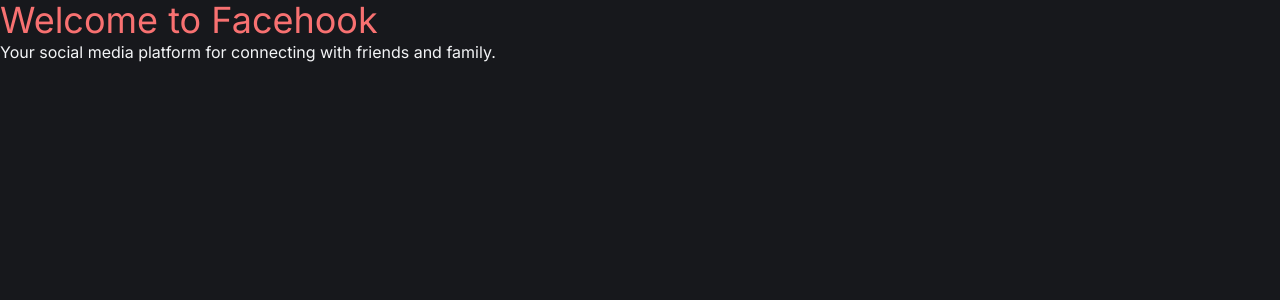
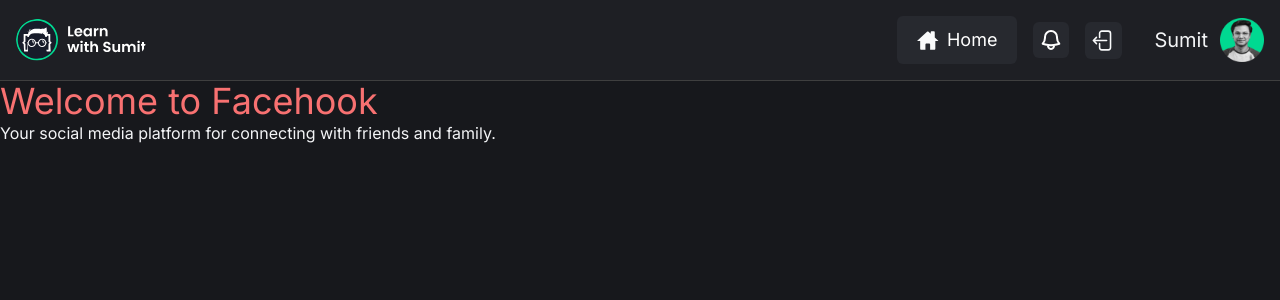
Before and after one commit to ysarafat/facehook, a React (Vite) app: page / in a window 1280 px wide. Shown: the top 300 px of the page. Built offline with nearby package versions, Linux system fonts and the light colour scheme.

Commit message:
feat: implement login form navigation and add header component

```diff
--- a/src/components/auth/LoginForm.jsx
+++ b/src/components/auth/LoginForm.jsx
@@ -1,7 +1,9 @@
 import { useForm } from "react-hook-form";
+import { useNavigate } from "react-router-dom";
 import Field from "../common/Field";
 
 export default function LoginForm() {
+  const navigate = useNavigate();
   const {
     register,
     handleSubmit,
@@ -9,6 +11,7 @@ export default function LoginForm() {
   } = useForm();
   const submitForm = (data) => {
     console.log(data);
+    navigate("/");
   };
   return (
     <form
--- /dev/null
+++ b/src/components/auth/Logout.jsx
@@ -0,0 +1,15 @@
+import { useNavigate } from "react-router-dom";
+import LogoutIcon from "../../assets/icons/logout.svg";
+
+export default function Logout() {
+  const navigate = useNavigate();
+
+  const handleLogout = () => {
+    navigate("/login");
+  };
+  return (
+    <button className="icon-btn" onClick={handleLogout}>
+      <img src={LogoutIcon} alt="Logout" />
+    </button>
+  );
+}
--- /dev/null
+++ b/src/components/common/Header.jsx
@@ -0,0 +1,41 @@
+import { Link } from "react-router-dom";
+import HomeIcon from "../../assets/icons/home.svg";
+import NotificationIcon from "../../assets/icons/notification.svg";
+import Avatar from "../../assets/images/avatars/avatar_1.png";
+import Logo from "../../assets/images/logo.svg";
+import Logout from "../auth/Logout";
+
+export default function Header() {
+  return (
+    <nav className="sticky top-0 z-50 border-b border-[#3F3F3F] bg-[#1E1F24] py-4">
+      <div className="container flex flex-col items-center justify-between gap-6 sm:flex-row">
+        <Link to="/">
+          <img
+            className="max-w-[100px] rounded-full lg:max-w-[130px]"
+            src={Logo}
+          />
+        </Link>
+
+        <div className="flex items-center space-x-4">
+          <Link to="/" className="btn-primary">
+            <img src={HomeIcon} alt="Home" />
+            Home
+          </Link>
+          <button className="icon-btn">
+            <img src={NotificationIcon} alt="Notification" />
+          </button>
+          <Logout />
+
+          <button className="flex-center !ml-8 gap-3">
+            <span className="text-lg font-medium lg:text-xl">Sumit</span>
+            <img
+              className="max-h-[32px] max-w-[32px] lg:max-h-[44px] lg:max-w-[44px]"
+              src={Avatar}
+              alt=""
+            />
+          </button>
+        </div>
+      </div>
+    </nav>
+  );
+}
--- a/src/pages/HomePage.jsx
+++ b/src/pages/HomePage.jsx
@@ -1,6 +1,9 @@
+import Header from "../components/common/Header";
+
 export default function HomePage() {
   return (
     <div>
+      <Header />
       <h1 className="text-4xl text-red-400">Welcome to Facehook</h1>
       <p>Your social media platform for connecting with friends and family.</p>
     </div>
--- a/src/pages/LoginPage.jsx
+++ b/src/pages/LoginPage.jsx
@@ -4,30 +4,32 @@ import LoginForm from "../components/auth/LoginForm";
 
 export default function LoginPage() {
   return (
-    <main class="flex min-h-screen items-center justify-center bg-deepDark py-8">
-      <div class="max-w-[1368px] flex-1">
-        <div class="container grid items-center gap-8 lg:grid-cols-2">
+    <main className="flex min-h-screen items-center justify-center bg-deepDark py-8">
+      <div className="max-w-[1368px] flex-1">
+        <div className="container grid items-center gap-8 lg:grid-cols-2">
           <div>
             <img
-              class="mb-12 max-w-full max-lg:hidden"
+              className="mb-12 max-w-full max-lg:hidden"
               src={AuthIllustration}
               alt="auth_illustration"
             />
             <div>
-              <h1 class="mb-3 text-4xl font-bold lg:text-[40px]">Facehook</h1>
-              <p class="max-w-[452px] text-gray-600/95 lg:text-lg">
+              <h1 className="mb-3 text-4xl font-bold lg:text-[40px]">
+                Facehook
+              </h1>
+              <p className="max-w-[452px] text-gray-600/95 lg:text-lg">
                 Create a social media app with features like, showing the post,
                 post details, reactions, comments and profile.
               </p>
             </div>
           </div>
-          <div className="card">
+          <div classNameName="card">
             <LoginForm />
-            <div class="py-4 lg:py-6">
-              <p class="text-center text-xs text-gray-600/95 lg:text-sm">
+            <div className="py-4 lg:py-6">
+              <p className="text-center text-xs text-gray-600/95 lg:text-sm">
                 Don't have account?{" "}
                 <Link
-                  class="text-white transition-all hover:text-lwsGreen hover:underline"
+                  className="text-white transition-all hover:text-lwsGreen hover:underline"
                   to="/register"
                 >
                   Create New
```
